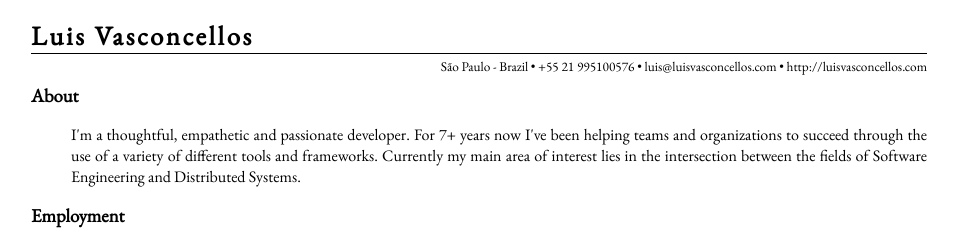
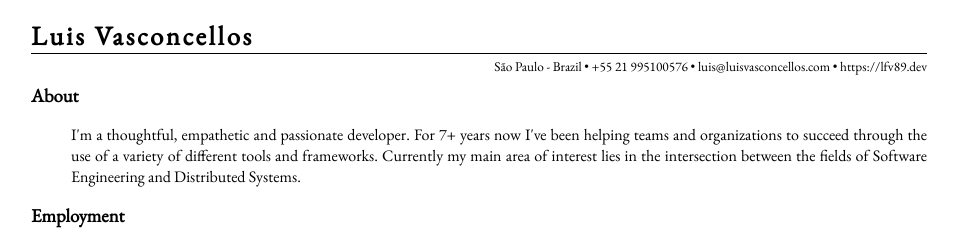
Before and after one commit to lfv89/lfv89.github.io, a Jekyll site: the page built from _pages/resume.html, in a window 1280 px wide. Shown: the top 246 px of the page, without its empty margins (161-1139 px from the left). Built offline with Jekyll 4.4.1, drawn with Linux system fonts in a browser that asks for light colours; some of the changed lines change nothing that is shown.

Commit message:
Update website

```diff
--- a/_config.yml
+++ b/_config.yml
@@ -3,7 +3,7 @@ me:
   phone: '+55 21 995100576'
   email: luis@luisvasconcellos.com
   location: São Paulo - Brazil
-  website: http://luisvasconcellos.com
+  website: https://lfv89.dev
 
   occupation: Software Developer
 
```
